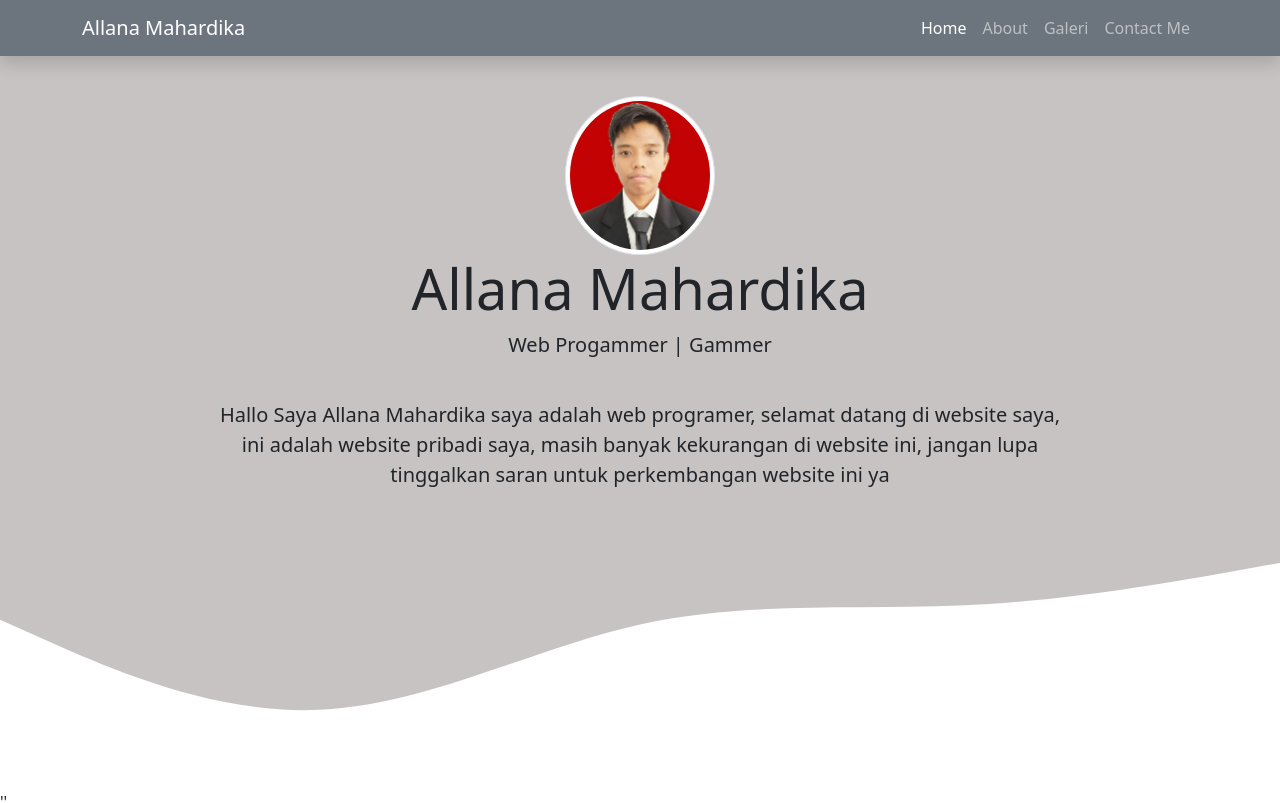
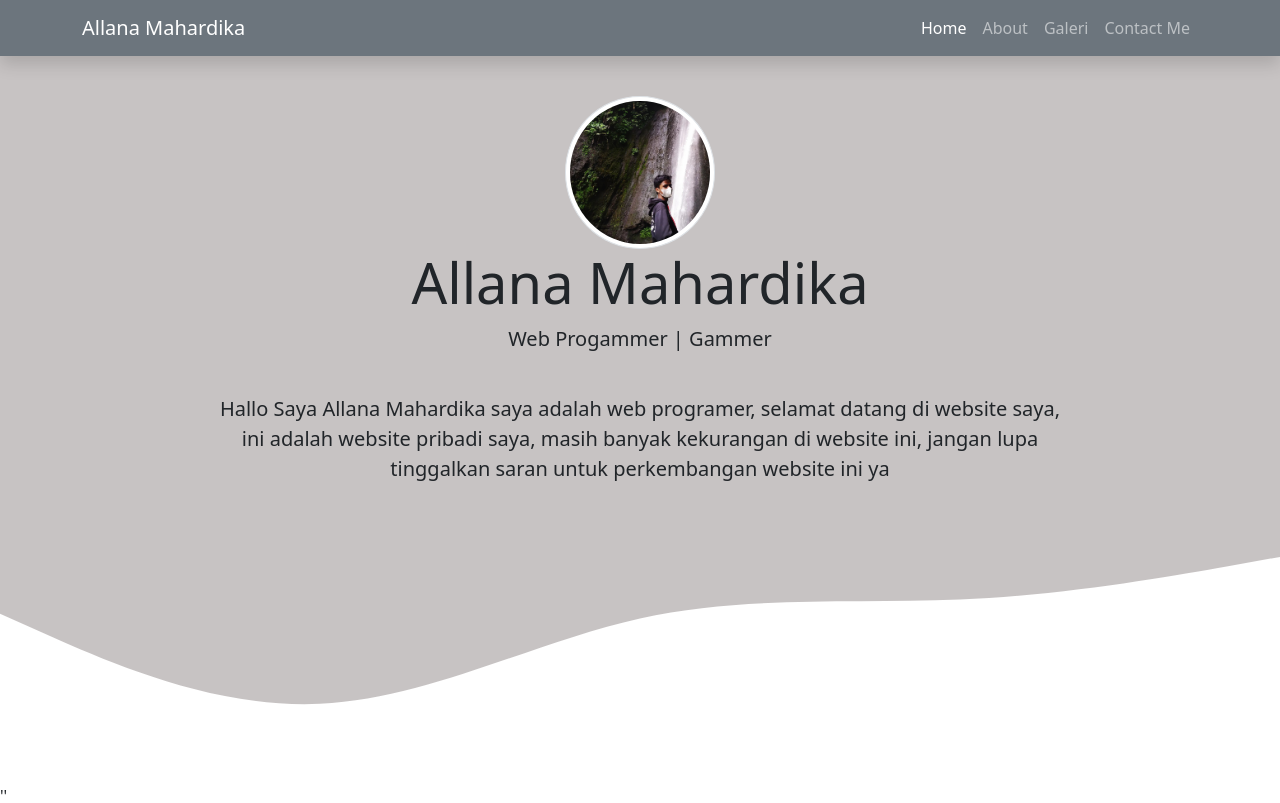
Before and after one commit to Mahardikaaa/mahardikaallana, a plain HTML site: page index.html in a window 1280 px wide. Shown: the top 803 px of the page. Drawn offline with nearby package versions, Linux system fonts and the light colour scheme.

Commit message:
merubah gambar profil

```diff
--- a/index.html
+++ b/index.html
@@ -43,7 +43,7 @@
 
     <!-- jumbotron -->
     <section class="jumbotron text-center" data-aos="fade-down" data-aos-duration="1000">
-      <img src="img/allana.jpg" alt="Allana mahardika" width="150" class="rounded-circle img-thumbnail" />
+      <img src="img/allana1.png" alt="Allana mahardika" width="150" class="rounded-circle img-thumbnail" />
       <h1 class="display-4">Allana Mahardika</h1>
       <p class="lead">Web Progammer | Gammer</p>
       <br />
```
Also changed, not shown: img/allana.jpg (deleted), img/allana1.png (added).
